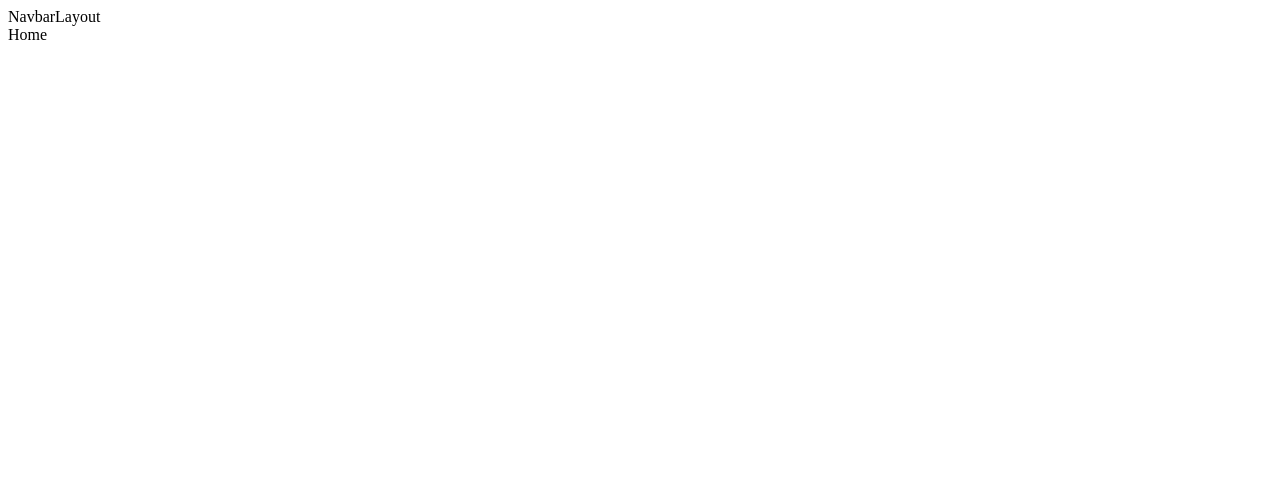
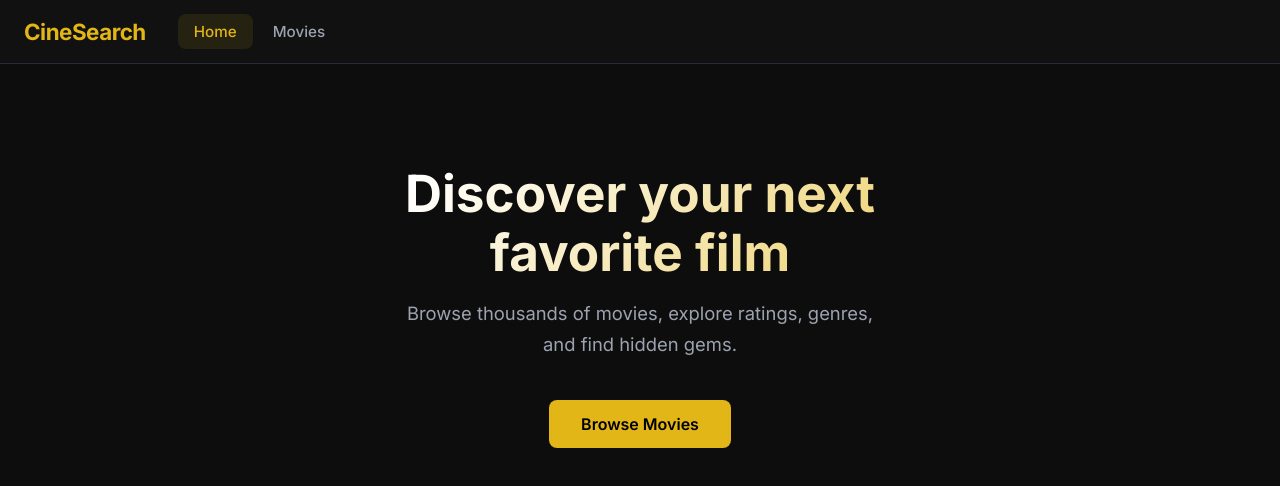
Before and after one commit to kielakjr/movie_app, a React (Vite) app in the folder frontend/: page / in a window 1280 px wide. Shown: the top 486 px of the page. Built offline with nearby package versions, Linux system fonts and the light colour scheme.

Commit message:
Added basic styling for frontend

```diff
--- a/frontend/src/App.tsx
+++ b/frontend/src/App.tsx
@@ -2,12 +2,14 @@ import { Routes } from 'react-router';
 import { Route } from 'react-router';
 import NavbarLayout from './layout/NavbarLayout';
 import Home from './pages/Home';
+import Movies from './pages/Movies';
 
 const App = () => {
   return (
     <Routes>
       <Route element={<NavbarLayout />}>
         <Route path="/" element={<Home />} />
+        <Route path="/movies" element={<Movies />} />
       </Route>
     </Routes>
   )
--- a/frontend/src/components/MovieCard.tsx
+++ b/frontend/src/components/MovieCard.tsx
@@ -1,9 +1,40 @@
-import React from 'react'
+import type { Movie } from '../types';
 
-const MovieCard = () => {
-  return (
-    <div>MovieCard</div>
-  )
+interface MovieCardProps {
+  movie: Movie;
 }
 
-export default MovieCard
+const MovieCard = ({ movie }: MovieCardProps) => {
+  const year = movie.release_date?.slice(0, 4);
+  const rating = movie.vote_average ? movie.vote_average.toFixed(1) : null;
+
+  return (
+    <div className="movie-card">
+      {movie.poster_path ? (
+        <img
+          className="movie-card-poster"
+          src={movie.poster_path}
+          alt={movie.title}
+        />
+      ) : (
+        <div className="movie-card-poster-placeholder">No poster</div>
+      )}
+      <div className="movie-card-body">
+        <h3 className="movie-card-title">{movie.title}</h3>
+        <div className="movie-card-meta">
+          {rating && <span className="movie-card-rating">★ {rating}</span>}
+          {year && <span className="movie-card-year">{year}</span>}
+        </div>
+        {movie.genres && movie.genres.length > 0 && (
+          <div className="movie-card-genres">
+            {movie.genres.slice(0, 2).map(genre => (
+              <span key={genre} className="genre-tag">{genre}</span>
+            ))}
+          </div>
+        )}
+      </div>
+    </div>
+  );
+};
+
+export default MovieCard;
--- a/frontend/src/index.css
+++ b/frontend/src/index.css
@@ -0,0 +1,261 @@
+@import url('https://fonts.googleapis.com/css2?family=Inter:wght@400;500;600;700&display=swap');
+
+* {
+  margin: 0;
+  padding: 0;
+  box-sizing: border-box;
+}
+
+:root {
+  --bg-primary: #0d0d0d;
+  --bg-card: #1a1a2e;
+  --bg-nav: #111111;
+  --accent: #e2b616;
+  --accent-hover: #f5c842;
+  --text-primary: #f0f0f0;
+  --text-muted: #9ca3af;
+  --border: #2a2a3e;
+  --radius: 12px;
+}
+
+body {
+  background-color: var(--bg-primary);
+  color: var(--text-primary);
+  font-family: 'Inter', 'Arial', sans-serif;
+  min-height: 100vh;
+}
+
+/* Navbar */
+.navbar {
+  background-color: var(--bg-nav);
+  border-bottom: 1px solid var(--border);
+  padding: 0 24px;
+  display: flex;
+  align-items: center;
+  gap: 32px;
+  height: 64px;
+  position: sticky;
+  top: 0;
+  z-index: 100;
+}
+
+.navbar-logo {
+  font-size: 1.4rem;
+  font-weight: 700;
+  color: var(--accent);
+  letter-spacing: -0.5px;
+  text-decoration: none;
+}
+
+.navbar-links {
+  display: flex;
+  gap: 4px;
+}
+
+.navbar-link {
+  color: var(--text-muted);
+  text-decoration: none;
+  font-size: 0.95rem;
+  font-weight: 500;
+  padding: 8px 16px;
+  border-radius: 8px;
+  transition: color 0.2s, background-color 0.2s;
+}
+
+.navbar-link:hover {
+  color: var(--text-primary);
+  background-color: rgba(255, 255, 255, 0.06);
+}
+
+.navbar-link.active {
+  color: var(--accent);
+  background-color: rgba(226, 182, 22, 0.1);
+}
+
+/* Page layout */
+.page {
+  max-width: 1280px;
+  margin: 0 auto;
+  padding: 40px 24px;
+}
+
+/* Movie Grid */
+.movie-grid {
+  display: grid;
+  grid-template-columns: repeat(auto-fill, minmax(180px, 1fr));
+  gap: 24px;
+}
+
+/* Movie Card */
+.movie-card {
+  background-color: var(--bg-card);
+  border-radius: var(--radius);
+  overflow: hidden;
+  border: 1px solid var(--border);
+  transition: transform 0.2s, box-shadow 0.2s;
+  cursor: pointer;
+}
+
+.movie-card:hover {
+  transform: translateY(-4px);
+  box-shadow: 0 12px 32px rgba(0, 0, 0, 0.5);
+}
+
+.movie-card-poster {
+  width: 100%;
+  aspect-ratio: 2 / 3;
+  object-fit: cover;
+  display: block;
+}
+
+.movie-card-poster-placeholder {
+  width: 100%;
+  aspect-ratio: 2 / 3;
+  background-color: #1e1e2e;
+  display: flex;
+  align-items: center;
+  justify-content: center;
+  color: var(--text-muted);
+  font-size: 0.8rem;
+}
+
+.movie-card-body {
+  padding: 14px;
+}
+
+.movie-card-title {
+  font-size: 0.95rem;
+  font-weight: 600;
+  color: var(--text-primary);
+  margin-bottom: 8px;
+  line-height: 1.3;
+  display: -webkit-box;
+  -webkit-line-clamp: 2;
+  -webkit-box-orient: vertical;
+  overflow: hidden;
+}
+
+.movie-card-meta {
+  display: flex;
+  align-items: center;
+  gap: 8px;
+  margin-bottom: 8px;
+}
+
+.movie-card-rating {
+  font-size: 0.82rem;
+  font-weight: 600;
+  color: var(--accent);
+}
+
+.movie-card-year {
+  font-size: 0.82rem;
+  color: var(--text-muted);
+}
+
+.movie-card-genres {
+  display: flex;
+  flex-wrap: wrap;
+  gap: 4px;
+}
+
+.genre-tag {
+  font-size: 0.7rem;
+  font-weight: 500;
+  padding: 2px 8px;
+  border-radius: 20px;
+  background-color: rgba(226, 182, 22, 0.1);
+  color: var(--accent);
+  border: 1px solid rgba(226, 182, 22, 0.2);
+}
+
+/* Pagination */
+.pagination {
+  display: flex;
+  justify-content: center;
+  align-items: center;
+  gap: 12px;
+  margin-top: 48px;
+}
+
+.pagination-btn {
+  background-color: var(--bg-card);
+  color: var(--text-primary);
+  border: 1px solid var(--border);
+  padding: 10px 24px;
+  border-radius: 8px;
+  cursor: pointer;
+  font-size: 0.9rem;
+  font-weight: 500;
+  transition: background-color 0.2s, border-color 0.2s, color 0.2s;
+}
+
+.pagination-btn:hover:not(:disabled) {
+  background-color: var(--accent);
+  border-color: var(--accent);
+  color: #000;
+}
+
+.pagination-btn:disabled {
+  opacity: 0.3;
+  cursor: not-allowed;
+}
+
+.pagination-info {
+  color: var(--text-muted);
+  font-size: 0.9rem;
+  min-width: 80px;
+  text-align: center;
+}
+
+/* State messages */
+.state-center {
+  display: flex;
+  justify-content: center;
+  align-items: center;
+  min-height: 300px;
+  color: var(--text-muted);
+  font-size: 1.1rem;
+}
+
+/* Home hero */
+.hero {
+  text-align: center;
+  padding: 100px 24px;
+}
+
+.hero-title {
+  font-size: 3.2rem;
+  font-weight: 700;
+  margin-bottom: 16px;
+  background: linear-gradient(135deg, #fff 30%, var(--accent) 100%);
+  -webkit-background-clip: text;
+  -webkit-text-fill-color: transparent;
+  background-clip: text;
+  line-height: 1.15;
+}
+
+.hero-subtitle {
+  font-size: 1.15rem;
+  color: var(--text-muted);
+  max-width: 480px;
+  margin: 0 auto 40px;
+  line-height: 1.7;
+}
+
+.hero-cta {
+  display: inline-block;
+  background-color: var(--accent);
+  color: #000;
+  font-weight: 600;
+  padding: 14px 32px;
+  border-radius: 8px;
+  text-decoration: none;
+  font-size: 1rem;
+  transition: background-color 0.2s, transform 0.15s;
+}
+
+.hero-cta:hover {
+  background-color: var(--accent-hover);
+  transform: translateY(-2px);
+}
--- a/frontend/src/layout/NavbarLayout.tsx
+++ b/frontend/src/layout/NavbarLayout.tsx
@@ -1,13 +1,29 @@
-import React from 'react'
-import { Outlet } from 'react-router';
+import { NavLink, Outlet } from 'react-router';
 
 const NavbarLayout = () => {
   return (
     <>
-    <div>NavbarLayout</div>
-    <Outlet />
+      <nav className="navbar">
+        <NavLink to="/" className="navbar-logo">CineSearch</NavLink>
+        <div className="navbar-links">
+          <NavLink
+            to="/"
+            end
+            className={({ isActive }) => `navbar-link${isActive ? ' active' : ''}`}
+          >
+            Home
+          </NavLink>
+          <NavLink
+            to="/movies"
+            className={({ isActive }) => `navbar-link${isActive ? ' active' : ''}`}
+          >
+            Movies
+          </NavLink>
+        </div>
+      </nav>
+      <Outlet />
     </>
-  )
-}
+  );
+};
 
-export default NavbarLayout
+export default NavbarLayout;
--- a/frontend/src/pages/Home.tsx
+++ b/frontend/src/pages/Home.tsx
@@ -1,9 +1,15 @@
-import React from 'react'
+import { Link } from 'react-router';
 
 const Home = () => {
   return (
-    <div>Home</div>
-  )
-}
+    <div className="hero">
+      <h1 className="hero-title">Discover your next<br />favorite film</h1>
+      <p className="hero-subtitle">
+        Browse thousands of movies, explore ratings, genres, and find hidden gems.
+      </p>
+      <Link to="/movies" className="hero-cta">Browse Movies</Link>
+    </div>
+  );
+};
 
-export default Home
+export default Home;
--- /dev/null
+++ b/frontend/src/pages/Movies.tsx
@@ -0,0 +1,41 @@
+import { useMovies } from '../hooks';
+import { useState } from 'react';
+import MovieCard from '../components/MovieCard';
+
+const Movies = () => {
+  const [page, setPage] = useState(0);
+  const { data, isLoading, error } = useMovies(page, 10);
+
+  if (isLoading) return <div className="state-center">Loading movies...</div>;
+  if (error) return <div className="state-center">Failed to load movies.</div>;
+  if (!data) return <div className="state-center">No movies found.</div>;
+
+  return (
+    <div className="page">
+      <div className="movie-grid">
+        {data.content.map(movie => (
+          <MovieCard key={movie.id} movie={movie} />
+        ))}
+      </div>
+      <div className="pagination">
+        <button
+          className="pagination-btn"
+          onClick={() => setPage(prev => Math.max(prev - 1, 0))}
+          disabled={page === 0}
+        >
+          Previous
+        </button>
+        <span className="pagination-info">Page {page + 1} of {data.page.total_pages}</span>
+        <button
+          className="pagination-btn"
+          onClick={() => setPage(prev => prev + 1)}
+          disabled={page >= data.page.total_pages - 1}
+        >
+          Next
+        </button>
+      </div>
+    </div>
+  );
+};
+
+export default Movies;
```
Also changed, not shown: frontend/src/types/movie.ts (+7 -7 lines).
